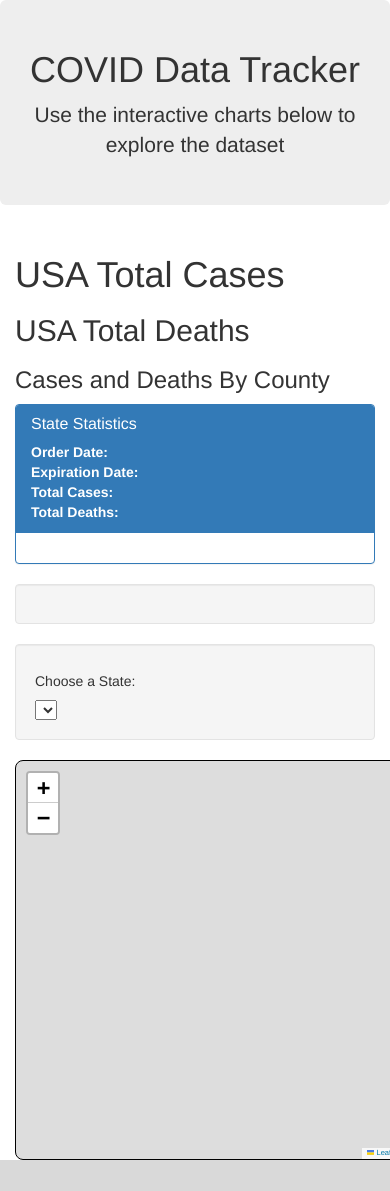
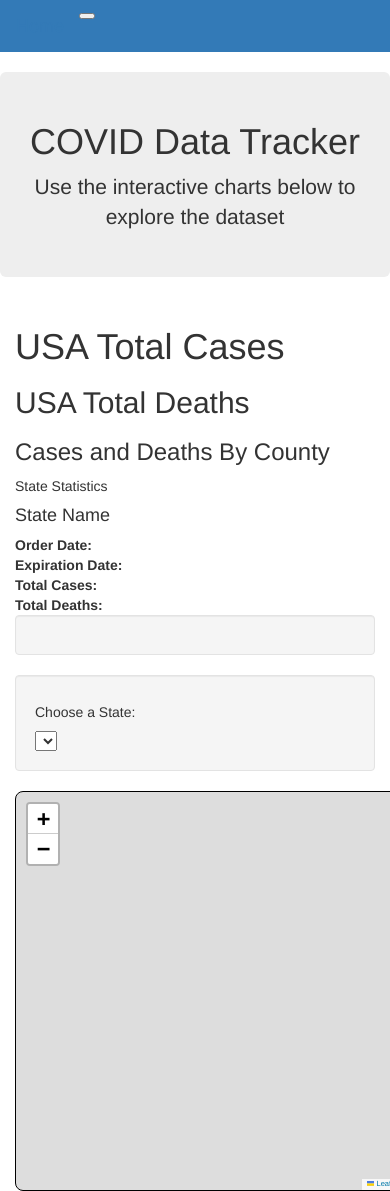
Before and after one commit to HenryRandall/Covid-Data-Tracker, a Flask app: template templates/index.html in a window 390 px wide; the page is wider, and only the part inside the window is pictured. Before the commit the page ends 1160 px from the top of that part, so only its background shows below. Run offline with Flask 2, Linux system fonts and the light colour scheme; the template is opened without the code that fills it, so the values that code supplies are empty; some libraries are stand-ins or nearby versions.

Commit message:
Update index.html

```diff
--- a/templates/index.html
+++ b/templates/index.html
@@ -18,10 +18,24 @@
 
   <!-- Our CSS -->
   <link rel="stylesheet" type="text/css" href="static\style\style.css">
+  <link rel="stylesheet" type="text/css" href="static\style\lux.min.css">
 
 </head>
 
 <body>
+  <nav class="navbar navbar-expand-lg navbar-dark bg-primary">
+    <a class="navbar-brand" href="/">Home</a>
+    <button class="navbar-toggler" type="button" data-toggle="collapse" data-target="#navbarColor01" aria-controls="navbarColor01" aria-expanded="false" aria-label="Toggle navigation">
+      <span class="navbar-toggler-icon"></span>
+    </button>
+    <div class="collapse navbar-collapse" id="navbarColor01">
+      <ul class="navbar-nav mr-auto">
+        <li class="nav-item">
+          <a class="nav-link" href="/plots">Plots</a>
+        </li>
+      </ul>
+    </div>
+  </nav>
   <div class="container">
     <div class="row">
       <div class="col-md-12 jumbotron text-center">
@@ -37,20 +51,20 @@
         <h3>Cases and Deaths By County</h3>
       </div>
       <div class="col-md-8">
-        <div class="panel panel-primary">
-          <div class="panel-heading">
-            <h2 class="panel-title">State Statistics</h2><p></p>
-            <div><strong>Order Date:</strong> <span id='order_date'></span></div>
-            <div><strong>Expiration Date:</strong> <span id='order_expiration_date'></span></div>
-            <div><strong>Total Cases:</strong> <span id='total_cases'></span></div>
-            <div><strong>Total Deaths:</strong> <span id='total_deaths'></span></div>
+        <div class="card border-secondary mb-3" style="max-width: 20rem;">
+            <div class="card-header">State Statistics</div>
+            <div class="card-body">
+              <h4 class="card-title">State Name</h4>
+              <div><strong>Order Date:</strong> <span id='order_date'></span></div>
+              <div><strong>Expiration Date:</strong> <span id='order_expiration_date'></span></div>
+              <div><strong>Total Cases:</strong> <span id='total_cases'></span></div>
+              <div><strong>Total Deaths:</strong> <span id='total_deaths'></span></div>
           </div>
-          <div id="sample-metadata" class="panel-body"></div>
         </div>
       </div>
     </div>
     <div class="row">
-      <div class="col-md-4">
+      <div class="col-md-12">
         <div class="well">
         </div>
       </div>
@@ -71,6 +85,16 @@
     </div>
   </div>
 
+  <!-- jQuery first, then Popper.js, then Bootstrap JS -->
+  <script src="https://code.jquery.com/jquery-3.5.1.slim.min.js"
+    integrity="sha384-DfXdz2htPH0lsSSs5nCTpuj/zy4C+OGpamoFVy38MVBnE+IbbVYUew+OrCXaRkfj"
+    crossorigin="anonymous"></script>
+  <script src="https://cdn.jsdelivr.net/npm/popper.js@1.16.0/dist/umd/popper.min.js"
+    integrity="sha384-Q6E9RHvbIyZFJoft+2mJbHaEWldlvI9IOYy5n3zV9zzTtmI3UksdQRVvoxMfooAo"
+    crossorigin="anonymous"></script>
+  <script src="https://stackpath.bootstrapcdn.com/bootstrap/4.5.0/js/bootstrap.min.js"
+    integrity="sha384-OgVRvuATP1z7JjHLkuOU7Xw704+h835Lr+6QL9UvYjZE3Ipu6Tp75j7Bh/kR0JKI"
+    crossorigin="anonymous"></script>
   <!-- Leaflet JS -->
   <script src="https://unpkg.com/leaflet@1.3.3/dist/leaflet.js"
     integrity="sha512-tAGcCfR4Sc5ZP5ZoVz0quoZDYX5aCtEm/eu1KhSLj2c9eFrylXZknQYmxUssFaVJKvvc0dJQixhGjG2yXWiV9Q=="
```
